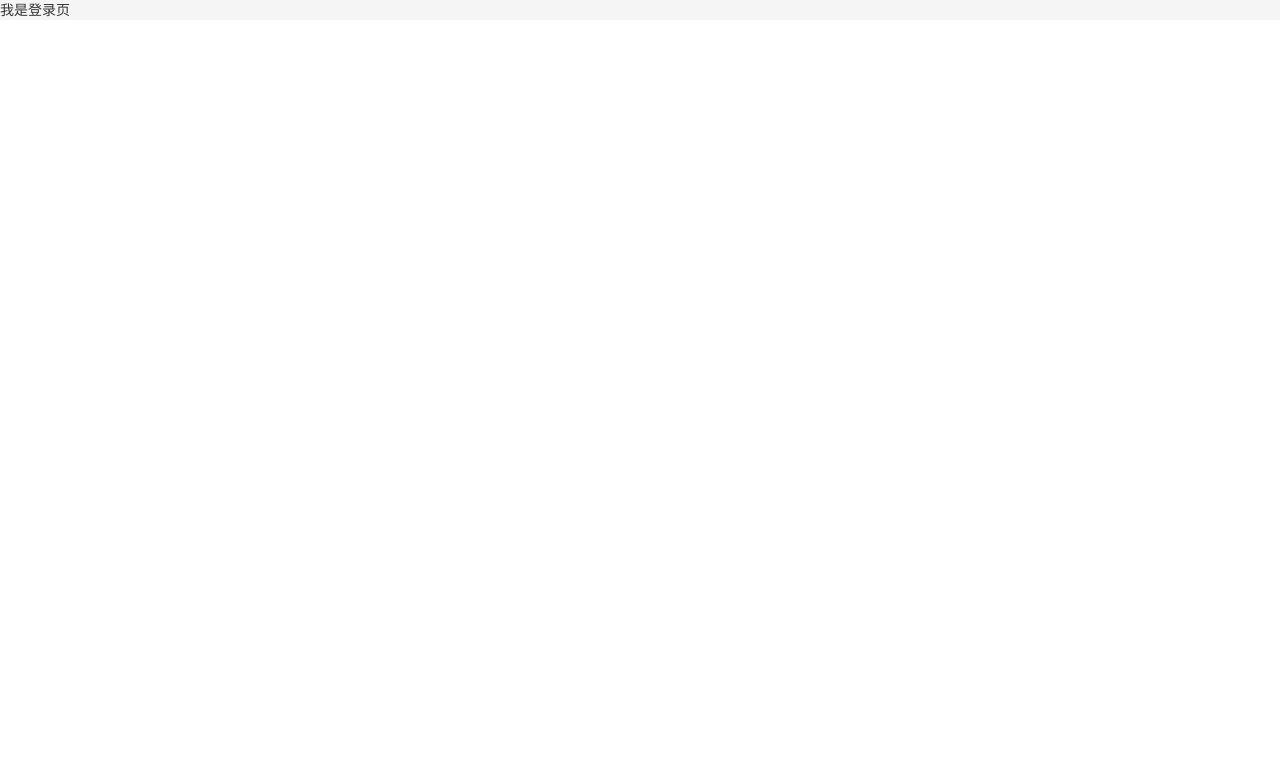
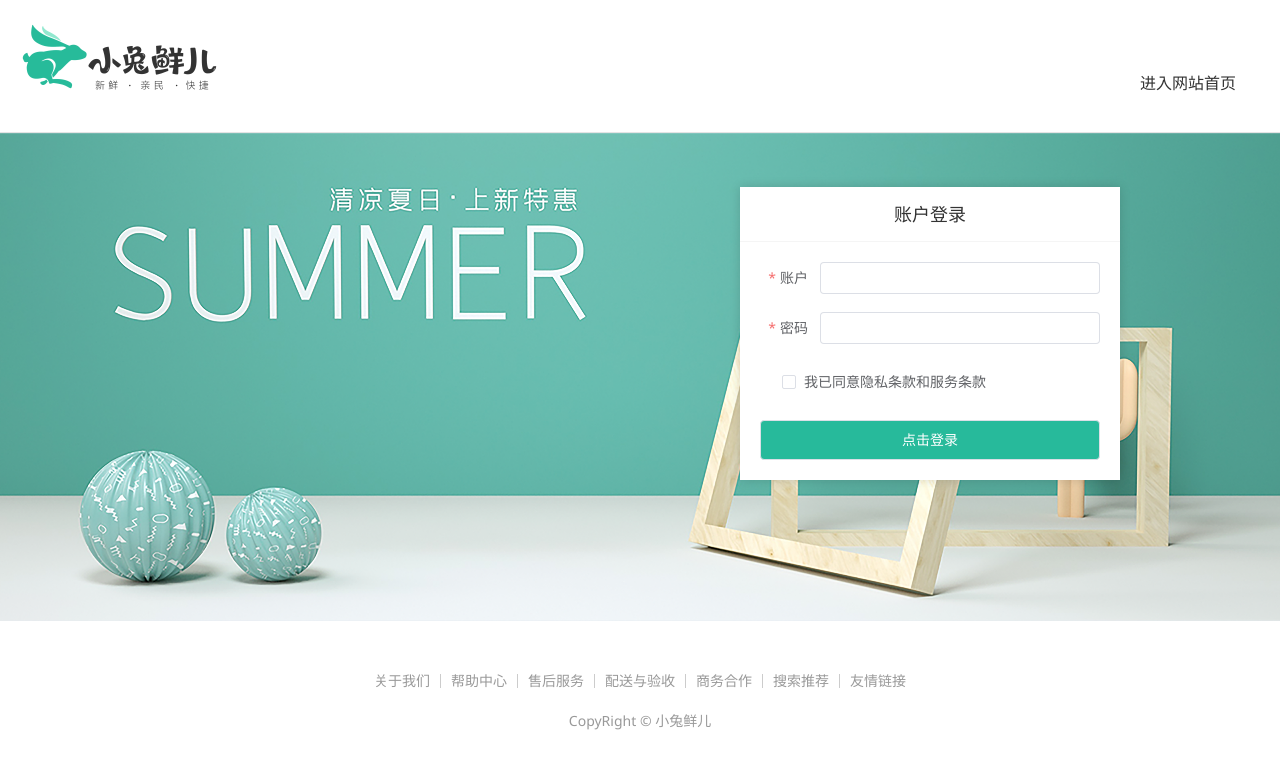
Before and after one commit to ObviouslyLoveBlack/rabbit, a Vue app: page /login in a window 1280 px wide. Shown: the top 768 px of the page. Built offline with nearby package versions, Linux system fonts and the light colour scheme; a small style sheet from the web is missing.

Commit message:
feat:表单校验配置

```diff
--- a/components.d.ts
+++ b/components.d.ts
@@ -12,6 +12,10 @@
     ElButton: typeof import('element-plus/es')['ElButton']
     ElCarousel: typeof import('element-plus/es')['ElCarousel']
     ElCarouselItem: typeof import('element-plus/es')['ElCarouselItem']
+    ElCheckbox: typeof import('element-plus/es')['ElCheckbox']
+    ElForm: typeof import('element-plus/es')['ElForm']
+    ElFormItem: typeof import('element-plus/es')['ElFormItem']
+    ElInput: typeof import('element-plus/es')['ElInput']
     ElPopconfirm: typeof import('element-plus/es')['ElPopconfirm']
     ElTabPane: typeof import('element-plus/es')['ElTabPane']
     ElTabs: typeof import('element-plus/es')['ElTabs']
--- a/src/components/Layout/nav.vue
+++ b/src/components/Layout/nav.vue
@@ -2,7 +2,7 @@
   <nav class="app-topnav">
     <div class="container">
       <ul>
-        <template v-if="true">
+        <template v-if="false">
           <li><a href="javascript:;"><i class="iconfont icon-user"></i>周杰伦</a></li>
           <li>
             <el-popconfirm title="确认退出吗?" confirm-button-text="确认" cancel-button-text="取消">
@@ -15,7 +15,7 @@
           <li><a href="javascript:;">会员中心</a></li>
         </template>
         <template v-else>
-          <li><a href="javascript:;">请先登录</a></li>
+          <li @click="$router.push('/login')"><a href="javascript:;">请先登录</a></li>
           <li><a href="javascript:;">帮助中心</a></li>
           <li><a href="javascript:;">关于我们</a></li>
         </template>
--- a/src/router/index.js
+++ b/src/router/index.js
@@ -29,7 +29,7 @@
    },
    {
     path:'/login',
-    component:()=>import('@/views/login.vue')
+    component:()=>import('@/views/login/index.vue')
    }
   ],
   // 路由行为配置项，每次跳转路由时置顶
--- /dev/null
+++ b/src/utils/validator.js
@@ -0,0 +1,3 @@
+export function validaPhone(str){
+    return /^[1][3-9][0-9]{9}$/.test(str)
+}
--- a/src/views/login.vue
+++ /dev/null
@@ -1,3 +0,0 @@
-<template>
-    <div>我是登录页</div>
-</template>
--- /dev/null
+++ b/src/views/login/index.vue
@@ -0,0 +1,332 @@
+<template>
+  <div>
+    <header class="login-header">
+      <div class="container m-top-20">
+        <h1 class="logo">
+          <RouterLink to="/">小兔鲜</RouterLink>
+        </h1>
+        <RouterLink class="entry" to="/">
+          进入网站首页
+          <i class="iconfont icon-angle-right"></i>
+          <i class="iconfont icon-angle-right"></i>
+        </RouterLink>
+      </div>
+    </header>
+    <section class="login-section">
+      <div class="wrapper">
+        <nav>
+          <a href="javascript:;">账户登录</a>
+        </nav>
+        <div class="account-box">
+          <div class="form">
+            <el-form
+            label-position="right"
+            label-width="60px"
+            :rules="rules"
+            ref="FormRef"
+            :model="loginForm"
+            >
+              <el-form-item  label="账户" prop="account">
+                <el-input maxlength="11" v-model.number="loginForm.account"/>
+              </el-form-item>
+              <el-form-item label="密码" prop="password">
+                <el-input type="password"  v-model="loginForm.password" show-password/>
+              </el-form-item>
+              <el-form-item label-width="22px" prop="agree">
+                <el-checkbox  size="large" v-model="loginForm.agree">
+                  我已同意隐私条款和服务条款
+                </el-checkbox>
+              </el-form-item>
+              <el-button size="large" class="subBtn" @click="onSubmit">点击登录</el-button>
+            </el-form>
+          </div>
+        </div>
+      </div>
+    </section>
+
+    <footer class="login-footer">
+      <div class="container">
+        <p>
+          <a href="javascript:;">关于我们</a>
+          <a href="javascript:;">帮助中心</a>
+          <a href="javascript:;">售后服务</a>
+          <a href="javascript:;">配送与验收</a>
+          <a href="javascript:;">商务合作</a>
+          <a href="javascript:;">搜索推荐</a>
+          <a href="javascript:;">友情链接</a>
+        </p>
+        <p>CopyRight &copy; 小兔鲜儿</p>
+      </div>
+    </footer>
+  </div>
+</template>
+
+<script setup>
+import {validaPhone} from '@/utils/validator.js'
+import { ref } from "vue"
+
+const validator = (rules,val,callback)=>{
+      if(validaPhone(val)){
+        callback()
+      } else {
+        callback(new Error('请输入正确的手机号'))
+      }
+}
+const loginForm = ref({
+  account:'',
+  password:'',
+  agree:false
+})
+const  FormRef = ref(null)
+const rules ={
+  account:[
+    {required: true, validator: validator, trigger: 'blur' }
+  ],
+  password:[
+    {required: true, message: '密码不为空', trigger: 'blur' },
+    { min: 6, max: 14, message: '密码长度要求6-14个字符', trigger: 'blur' },
+  ],
+  agree:[
+    {
+      validator:(rules,val,callback) => {
+        return val ? callback() : callback(new Error('请先勾选协议'))
+      }
+    }
+  ]
+}
+const onSubmit = ()=>{
+   FormRef.value.validate((valid)=>{
+      if(valid){
+        console.log('校验通过');
+      }
+   })
+}
+</script>
+
+<style scoped lang='scss'>
+.login-header {
+  background: #fff;
+  border-bottom: 1px solid #e4e4e4;
+
+  .container {
+    display: flex;
+    align-items: flex-end;
+    justify-content: space-between;
+  }
+
+  .logo {
+    width: 200px;
+
+    a {
+      display: block;
+      height: 132px;
+      width: 100%;
+      text-indent: -9999px;
+      background: url("@/assets/images/logo.png") no-repeat center 18px / contain;
+    }
+  }
+
+  .sub {
+    flex: 1;
+    font-size: 24px;
+    font-weight: normal;
+    margin-bottom: 38px;
+    margin-left: 20px;
+    color: #666;
+  }
+
+  .entry {
+    width: 120px;
+    margin-bottom: 38px;
+    font-size: 16px;
+
+    i {
+      font-size: 14px;
+      color: $xtxColor;
+      letter-spacing: -5px;
+    }
+  }
+}
+
+.login-section {
+  background: url('@/assets/images/login-bg.png') no-repeat center / cover;
+  height: 488px;
+  position: relative;
+
+  .wrapper {
+    width: 380px;
+    background: #fff;
+    position: absolute;
+    left: 50%;
+    top: 54px;
+    transform: translate3d(100px, 0, 0);
+    box-shadow: 0 0 10px rgba(0, 0, 0, 0.15);
+
+    nav {
+      font-size: 14px;
+      height: 55px;
+      margin-bottom: 20px;
+      border-bottom: 1px solid #f5f5f5;
+      display: flex;
+      padding: 0 40px;
+      text-align: right;
+      align-items: center;
+
+      a {
+        flex: 1;
+        line-height: 1;
+        display: inline-block;
+        font-size: 18px;
+        position: relative;
+        text-align: center;
+      }
+    }
+  }
+}
+
+.login-footer {
+  padding: 30px 0 50px;
+  background: #fff;
+
+  p {
+    text-align: center;
+    color: #999;
+    padding-top: 20px;
+
+    a {
+      line-height: 1;
+      padding: 0 10px;
+      color: #999;
+      display: inline-block;
+
+      ~a {
+        border-left: 1px solid #ccc;
+      }
+    }
+  }
+}
+
+.account-box {
+  .toggle {
+    padding: 15px 40px;
+    text-align: right;
+
+    a {
+      color: $xtxColor;
+
+      i {
+        font-size: 14px;
+      }
+    }
+  }
+
+  .form {
+    padding: 0 20px 20px 20px;
+
+    &-item {
+      margin-bottom: 28px;
+
+      .input {
+        position: relative;
+        height: 36px;
+
+        >i {
+          width: 34px;
+          height: 34px;
+          background: #cfcdcd;
+          color: #fff;
+          position: absolute;
+          left: 1px;
+          top: 1px;
+          text-align: center;
+          line-height: 34px;
+          font-size: 18px;
+        }
+
+        input {
+          padding-left: 44px;
+          border: 1px solid #cfcdcd;
+          height: 36px;
+          line-height: 36px;
+          width: 100%;
+
+          &.error {
+            border-color: $priceColor;
+          }
+
+          &.active,
+          &:focus {
+            border-color: $xtxColor;
+          }
+        }
+
+        .code {
+          position: absolute;
+          right: 1px;
+          top: 1px;
+          text-align: center;
+          line-height: 34px;
+          font-size: 14px;
+          background: #f5f5f5;
+          color: #666;
+          width: 90px;
+          height: 34px;
+          cursor: pointer;
+        }
+      }
+
+      >.error {
+        position: absolute;
+        font-size: 12px;
+        line-height: 28px;
+        color: $priceColor;
+
+        i {
+          font-size: 14px;
+          margin-right: 2px;
+        }
+      }
+    }
+
+    .agree {
+      a {
+        color: #069;
+      }
+    }
+
+    .btn {
+      display: block;
+      width: 100%;
+      height: 40px;
+      color: #fff;
+      text-align: center;
+      line-height: 40px;
+      background: $xtxColor;
+
+      &.disabled {
+        background: #cfcdcd;
+      }
+    }
+  }
+
+  .action {
+    padding: 20px 40px;
+    display: flex;
+    justify-content: space-between;
+    align-items: center;
+
+    .url {
+      a {
+        color: #999;
+        margin-left: 10px;
+      }
+    }
+  }
+}
+
+.subBtn {
+  background: $xtxColor;
+  width: 100%;
+  color: #fff;
+}
+</style>
```
